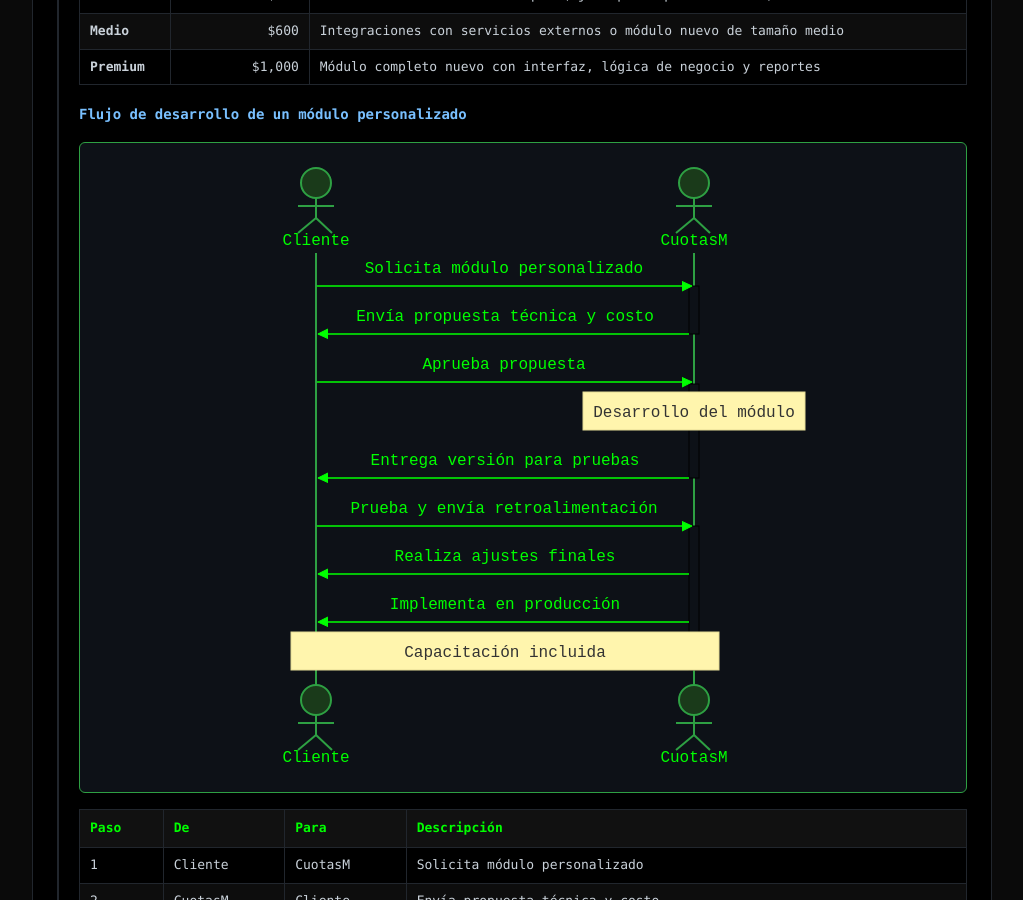
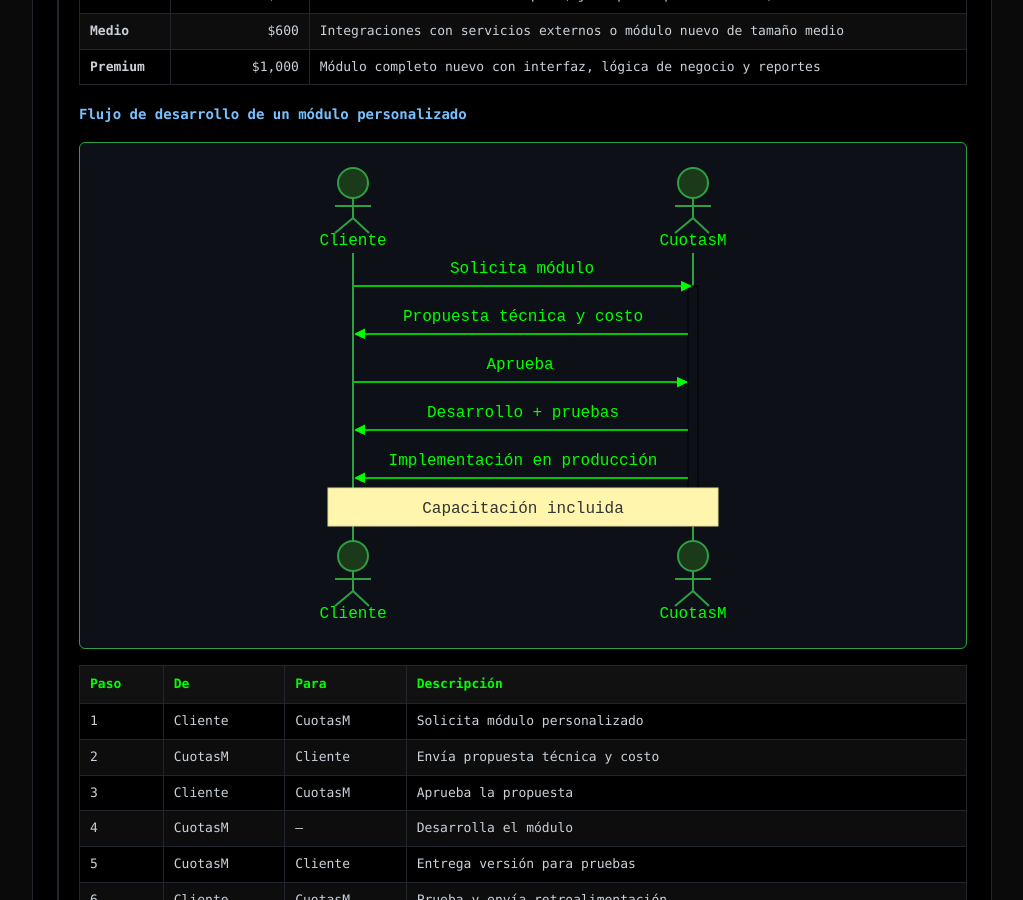
Before and after one commit to vvaldelamar/CuotasM, a Jekyll site: the page built from pages/costos.md, in a window 1280 px wide and 900 px high, scrolled down 891 px. Shown: the whole window, without its empty margins (128-1151 px from the left). Built offline with Jekyll 4.4.1, drawn with Linux system fonts in a browser that asks for light colours; our own code applies the rules of GitHub Pages for plain Markdown files; comment, search, counter and statistics services are not loaded.

````diff
--- a/pages/costos.md
+++ b/pages/costos.md
@@ -33,19 +33,12 @@ sequenceDiagram
     actor Cliente
     actor CuotasM
 
-    Cliente->>CuotasM: Solicita módulo personalizado
+    Cliente->>CuotasM: Solicita módulo
     activate CuotasM
-    CuotasM->>Cliente: Envía propuesta técnica y costo
-    deactivate CuotasM
-    Cliente->>CuotasM: Aprueba propuesta
-    activate CuotasM
-    Note over CuotasM: Desarrollo del módulo
-    CuotasM->>Cliente: Entrega versión para pruebas
-    deactivate CuotasM
-    Cliente->>CuotasM: Prueba y envía retroalimentación
-    activate CuotasM
-    CuotasM->>Cliente: Realiza ajustes finales
-    CuotasM->>Cliente: Implementa en producción
+    CuotasM->>Cliente: Propuesta técnica y costo
+    Cliente->>CuotasM: Aprueba
+    CuotasM->>Cliente: Desarrollo + pruebas
+    CuotasM->>Cliente: Implementación en producción
     Note over Cliente,CuotasM: Capacitación incluida
     deactivate CuotasM
 ```
````
